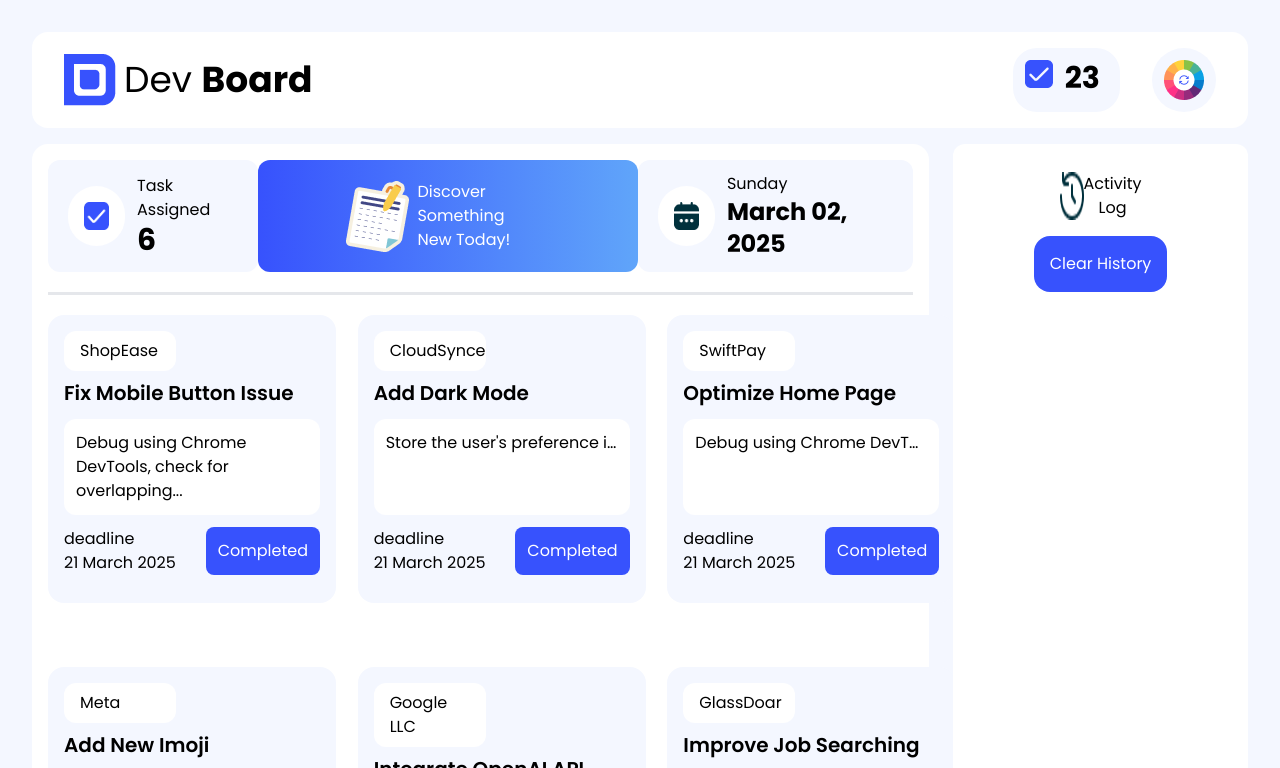
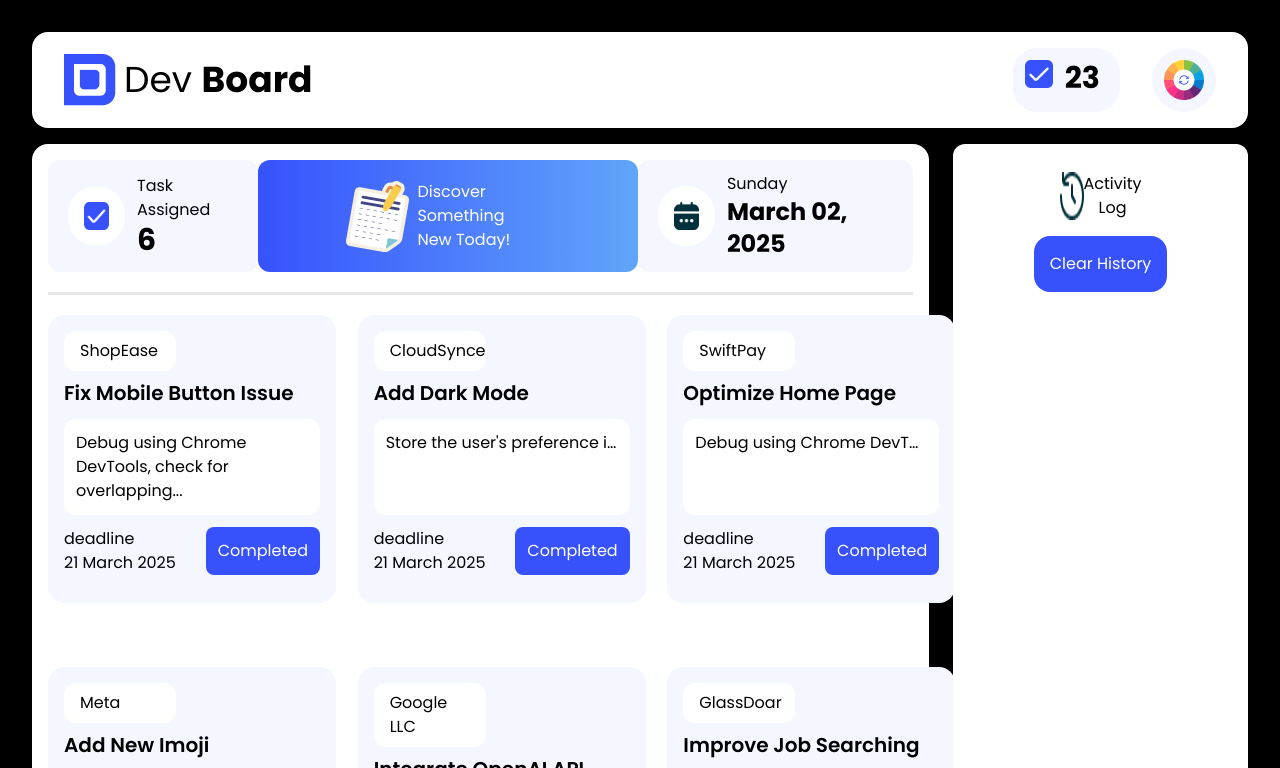
Before and after one commit to Anik-web-code/Assignment-5, a plain HTML site: page index.html in a window 1280 px wide. Both pictures are taken after a click on the button 1184 px from the left and 80 px from the top of the page. Shown: the top 768 px of the page. Drawn offline with nearby package versions, Linux system fonts and the light colour scheme.

Commit message:
added theme changer

```diff
--- a/index.html
+++ b/index.html
@@ -30,7 +30,7 @@
                 <img src="assets/checkbox.png" alt="">
                 <span id="task-completed">23</span>
             </button>
-            <button class="h-16 w-16 rounded-full  bg-[#F4F7FF] flex items-center justify-center">
+            <button id="theme" class="h-16 w-16 rounded-full  bg-[#F4F7FF] flex items-center justify-center">
                 <img src="assets/theme-btn.png" alt="">
             </button>
         </div>
--- a/script.js
+++ b/script.js
@@ -88,3 +88,15 @@ const blogPage = document.getElementById('blog-page');
 blogPage.onclick = function (){
     window.location.href = 'blog.html';
 }
+
+let colors = ['black', 'red', 'aqua', 'blue', 'red', '#3752FD'];
+let indx = 0 ;
+
+function changeTheme(body){
+   body.style.backgroundColor = colors[indx];
+   indx = (indx + 1) % colors.length;
+}
+
+const body = document.getElementsByTagName('body')[0];
+const theme = document.getElementById('theme');
+theme.addEventListener('click', () => changeTheme(body) );
```
